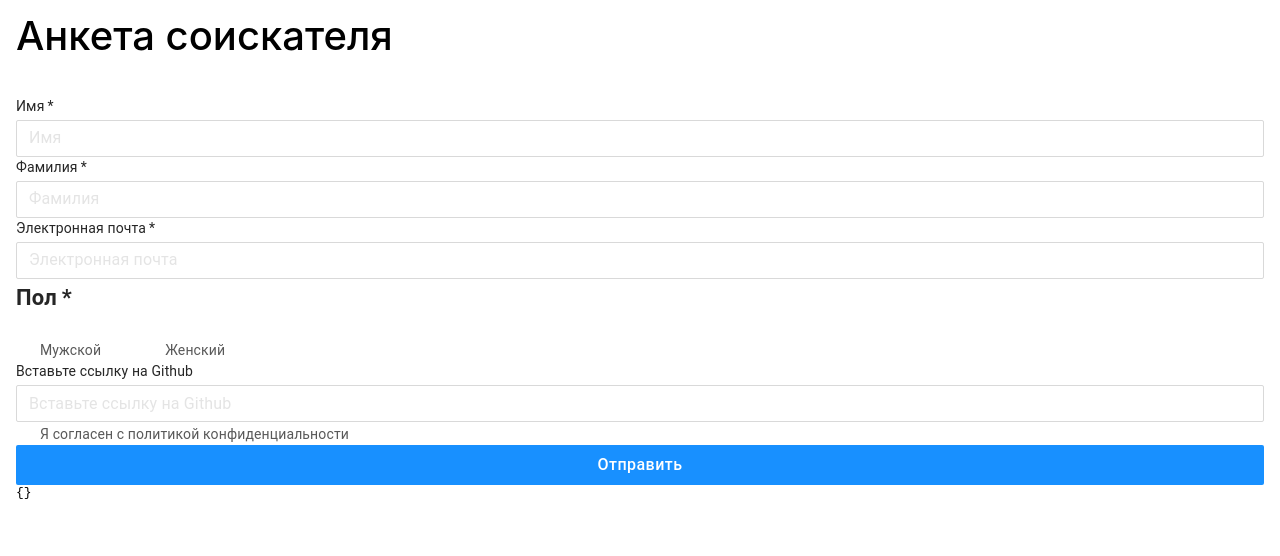
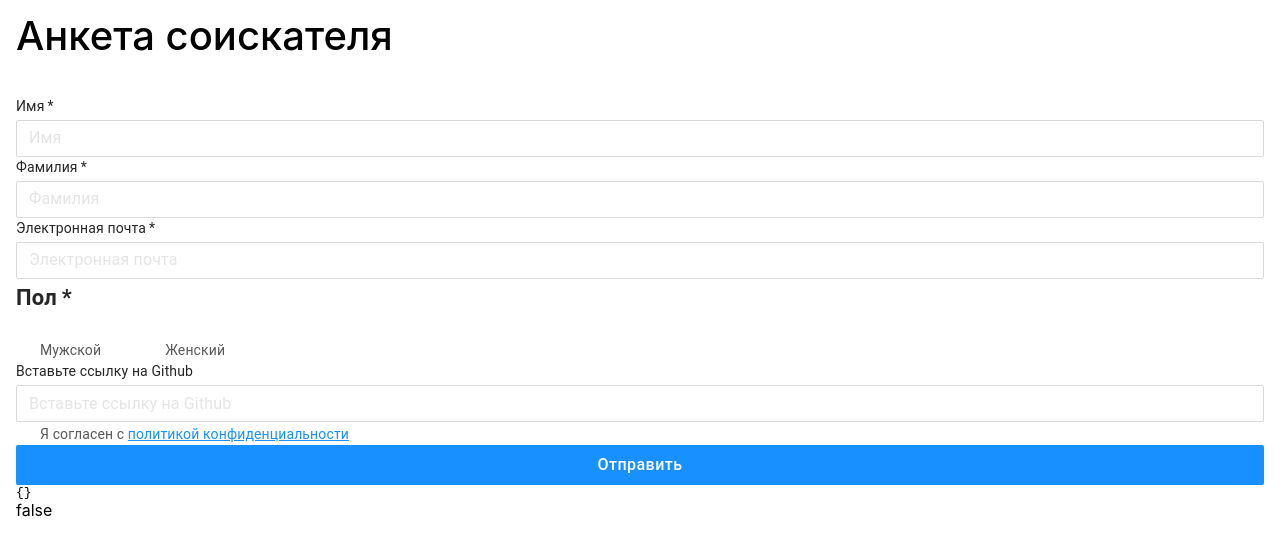
Before and after one commit to dmitry-seredkin/mygento, a Next.js app: page / in a window 1280 px wide. Shown: the top 556 px of the page. Built offline with nearby package versions, Linux system fonts and the light colour scheme.

Commit message:
make Link component; remove some hardcode colors

```diff
--- a/package.json
+++ b/package.json
@@ -28,11 +28,13 @@
     "sass": "^1.29.0"
   },
   "devDependencies": {
+    "@types/classnames": "^2.2.11",
     "@types/node": "^14.14.7",
     "@types/react": "^16.9.56",
     "@types/react-dom": "^16.9.9",
     "@typescript-eslint/eslint-plugin": "^4.7.0",
     "@typescript-eslint/parser": "^4.7.0",
+    "classnames": "^2.2.6",
     "eslint": "^7.13.0",
     "eslint-config-prettier": "^6.15.0",
     "eslint-plugin-prettier": "^3.1.4",
--- a/src/components/Button/Button.module.scss
+++ b/src/components/Button/Button.module.scss
@@ -11,11 +11,11 @@
   box-shadow: none !important;
 
   &:hover {
-    background-color: #40a9ff;
+    background-color: get-color(primary, secondary);
   }
 
   &:active {
-    background-color: #096dd9;
+    background-color: get-color(primary, dark);
   }
 }
 
--- a/src/components/Form/TextInput/TextInput.module.scss
+++ b/src/components/Form/TextInput/TextInput.module.scss
@@ -31,7 +31,7 @@
   border-radius: 0.125rem;
 
   &:hover:not(.inputDisabled) {
-    border-color: #40a9ff;
+    border-color: get-color(primary, secondary);
   }
 }
 
@@ -46,7 +46,7 @@
 }
 
 .inputFocused {
-  border-color: #40a9ff;
+  border-color: get-color(primary, secondary);
   box-shadow: 0 0 0.25rem get-color(primary, main, 0.5);
 }
 
--- /dev/null
+++ b/src/components/Link/Link.module.scss
@@ -0,0 +1,9 @@
+@use 'styles/colors' as *;
+
+.link {
+  color: get-color(primary, main);
+
+  &:hover {
+    color: get-color(primary, dark);
+  }
+}
--- /dev/null
+++ b/src/components/Link/index.tsx
@@ -0,0 +1,15 @@
+import React, { FC } from 'react'
+
+import { LinkProps, Link as MUILink } from '@material-ui/core'
+import cn from 'classnames'
+
+import styles from './Link.module.scss'
+
+type TOuterProps = Omit<LinkProps, 'underline'>
+type TProps = TOuterProps
+
+const Link: FC<TProps> = ({ className, ...props }) => (
+  <MUILink className={cn(styles.link, className)} underline="always" {...props} />
+)
+
+export default Link
--- a/src/containers/IndexPage/components/ApplicantForm/index.tsx
+++ b/src/containers/IndexPage/components/ApplicantForm/index.tsx
@@ -1,9 +1,10 @@
-import React, { FC } from 'react'
+import React, { FC, MouseEventHandler, useState } from 'react'
 
 import { Field, Form } from 'react-final-form'
 
 import Button from 'components/Button'
 import { Checkbox, RadioGroup, TextInput } from 'components/Form'
+import Link from 'components/Link'
 
 import styles from './ApplicantForm.module.scss'
 
@@ -13,12 +14,20 @@ type TOuterProps = {
 type TProps = TOuterProps
 
 const ApplicantForm: FC<TProps> = ({}) => {
+  const [privacyModal, setPrivacyModal] = useState<boolean>(false)
   const onFormSubmit = () => {
     console.log('submit')
   }
 
+  const onLinkClick: MouseEventHandler<HTMLAnchorElement> = e => {
+    e.preventDefault()
+
+    setPrivacyModal(true)
+  }
+
   return (
     <Form
+      onSubmit={onFormSubmit}
       render={({ handleSubmit, values }) => (
         <form onSubmit={handleSubmit}>
           <Field
@@ -54,11 +63,15 @@ const ApplicantForm: FC<TProps> = ({}) => {
           />
           <Field
             name="privacy"
+            type="checkbox"
             render={({ input }) => (
               <Checkbox
                 label={
                   <>
-                    Я согласен с <a>политикой конфиденциальности</a>
+                    Я согласен с{' '}
+                    <Link aria-label="open modal with privacy policy" onClick={onLinkClick}>
+                      политикой конфиденциальности
+                    </Link>
                   </>
                 }
                 {...input}
@@ -67,9 +80,9 @@ const ApplicantForm: FC<TProps> = ({}) => {
           />
           <Button type="submit">Отправить</Button>
           <pre>{JSON.stringify(values, null, 2)}</pre>
+          {privacyModal ? 'true' : 'false'}
         </form>
       )}
-      onSubmit={onFormSubmit}
     />
   )
 }
--- a/styles/_colors.scss
+++ b/styles/_colors.scss
@@ -8,7 +8,9 @@ $palette: (
     reversed: #fff
   ),
   primary: (
-    main: #1890ff
+    main: #1890ff,
+    secondary: #40a9ff,
+    dark: #096dd9
   ),
   danger: (
     main: #f5222d
@@ -16,13 +18,10 @@ $palette: (
 );
 
 // Button
-// 40A9FF
-// 096DD9
 // E8E8E8
 // BCBCBC
 
 // Input
-// 40a9ff
 // 8C8C8C
 // F5F5F5
 // BFBFBF
```
Also changed, not shown: 1 other file (tests, documents, lock files or other folders).
